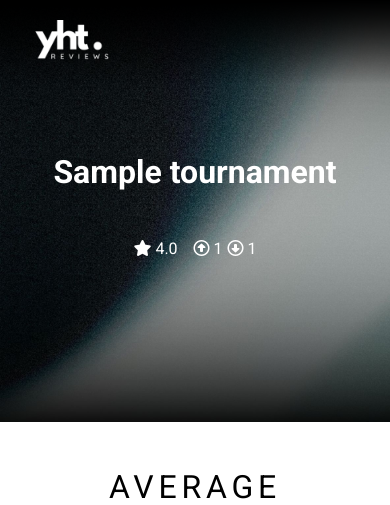
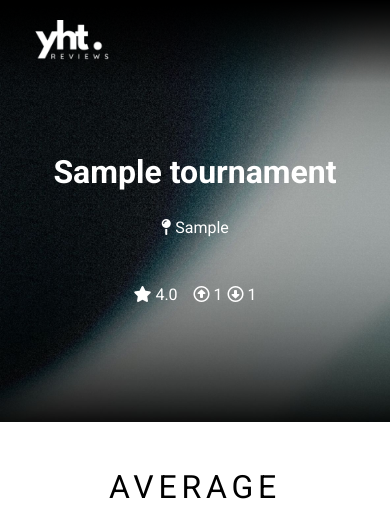
Before and after one commit to reyesjl/hockeyapp, a Django app: page /tournaments/1/ in a window 390 px wide. Shown: the top 505 px of the page. Run offline with Django 5.2, Linux system fonts and the light colour scheme; tables that the repository leaves empty hold one stand-in row (values such as "Sample post").

Commit message:
add location to detail page;

```diff
--- a/main/static/css/tournament_details.css
+++ b/main/static/css/tournament_details.css
@@ -17,6 +17,10 @@
 .title {
     font-size: 4em;
     text-align: center;
+}
+
+.location {
+    text-align: left;
 }
 
 .rating-likes {
@@ -111,11 +115,15 @@
     .review {
         width: 40%;
     }
+
+    .title {
+        font-size: 2em;
+    }
 }
 
 @media only screen and (max-width: 768px) {
-    .title {
-        font-size: 2em;
+    .location {
+        text-align: center;
     }
 
     .title-container {
--- a/main/templates/reviews/tournament_details.html
+++ b/main/templates/reviews/tournament_details.html
@@ -14,6 +14,7 @@
 <section class="jumbotron" style="background-image: url('{% static 'images/detail-bg.jpg' %}')">
     <div class="title-container">
         <h1 class="title">{{ tournament.name }}</h1>
+        <p class="location"><i class="fa-solid fa-map-pin"></i> {{ tournament.location }}</p>
         <div class="rating-likes">
             <div class="rating">
                 <p clas="stars"><i class="fa-solid fa-star"></i> {{ tournament.overall_rating }}</p>
```
